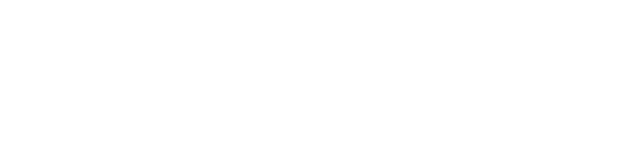
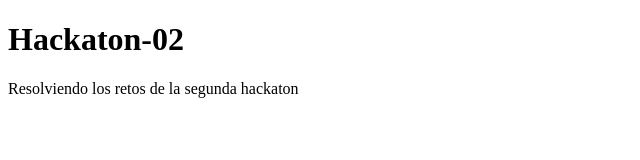
Before and after one commit to juansantiago12/Hackaton-semana-02, a plain HTML site: page index.html in a window 1280 px wide. Shown: the whole page, without its empty margins (0-640 px from the left). Drawn offline with Linux system fonts and the light colour scheme.

Commit message:
modificacion del archivo index.html

```diff
--- a/index.html
+++ b/index.html
@@ -7,6 +7,7 @@
     <title>Hackaton-02</title>
 </head>
 <body>
-
+    <h1>Hackaton-02</h1>
+    <p>Resolviendo los retos de la segunda hackaton</p>
 </body>
 </html>
```
